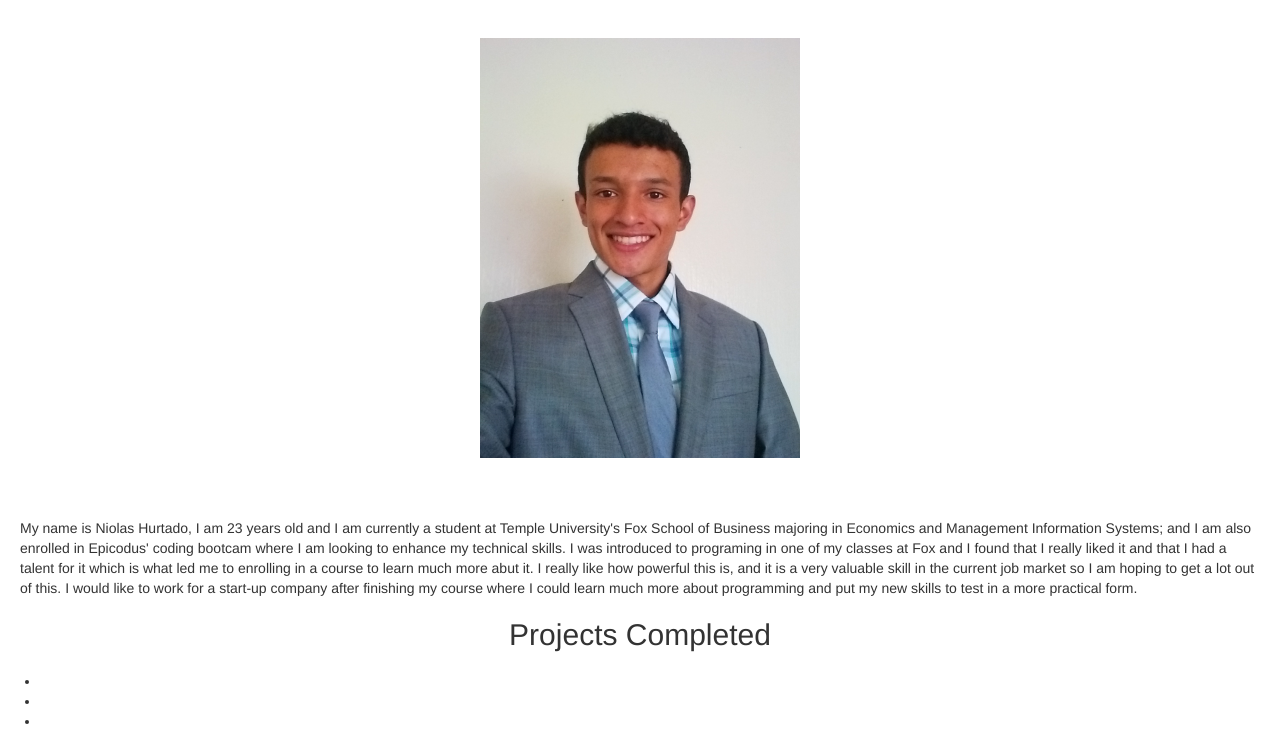
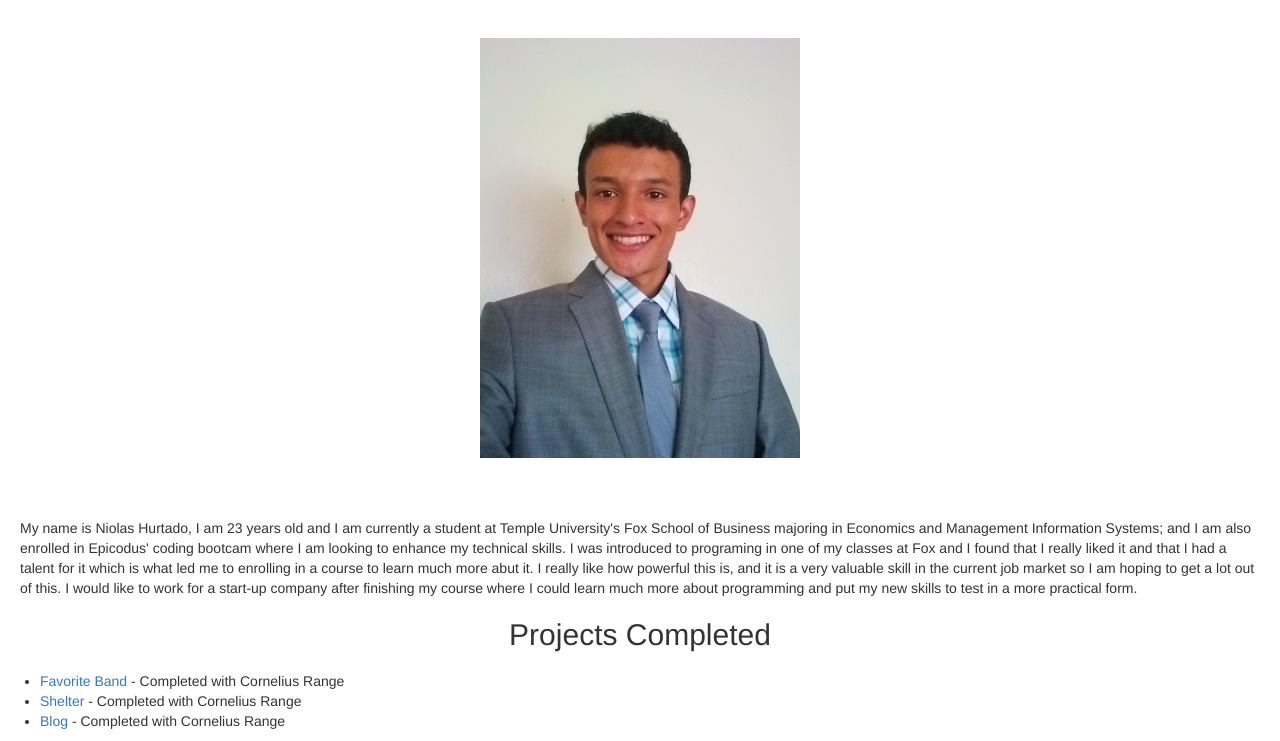
Before and after one commit to nickh93/Portfolio, a plain HTML site: page index.html in a window 1280 px wide. Shown: the part 135-876 px from the top of the page. Drawn offline with Linux system fonts and the light colour scheme.

Commit message:
finish projects completed section and linked th projects on github pages

```diff
--- a/index.html
+++ b/index.html
@@ -24,9 +24,9 @@
     <div class="Projects">
       <h2>Projects Completed</h2>
         <ul>
-          <li></li>
-          <li></li>
-          <li></li>
+          <li><a href="https://nickh93.github.io/bandsite/">Favorite Band</a> - Completed with Cornelius Range</li>
+          <li><a href="https://nickh93.github.io/shelter/">Shelter</a> - Completed with Cornelius Range</li>
+          <li><a href="https://nickh93.github.io/blog/">Blog</a> - Completed with Cornelius Range</li>
         </ul>
 
     </div>
```
